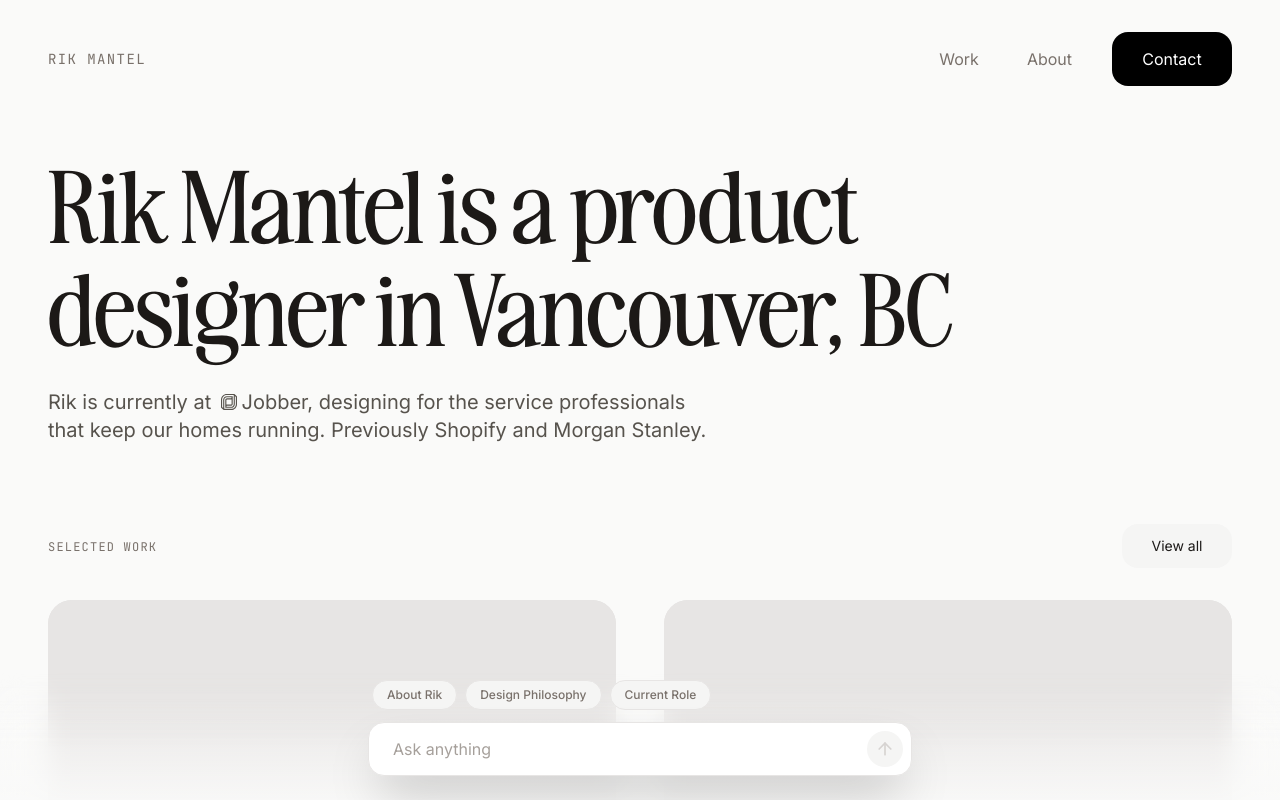
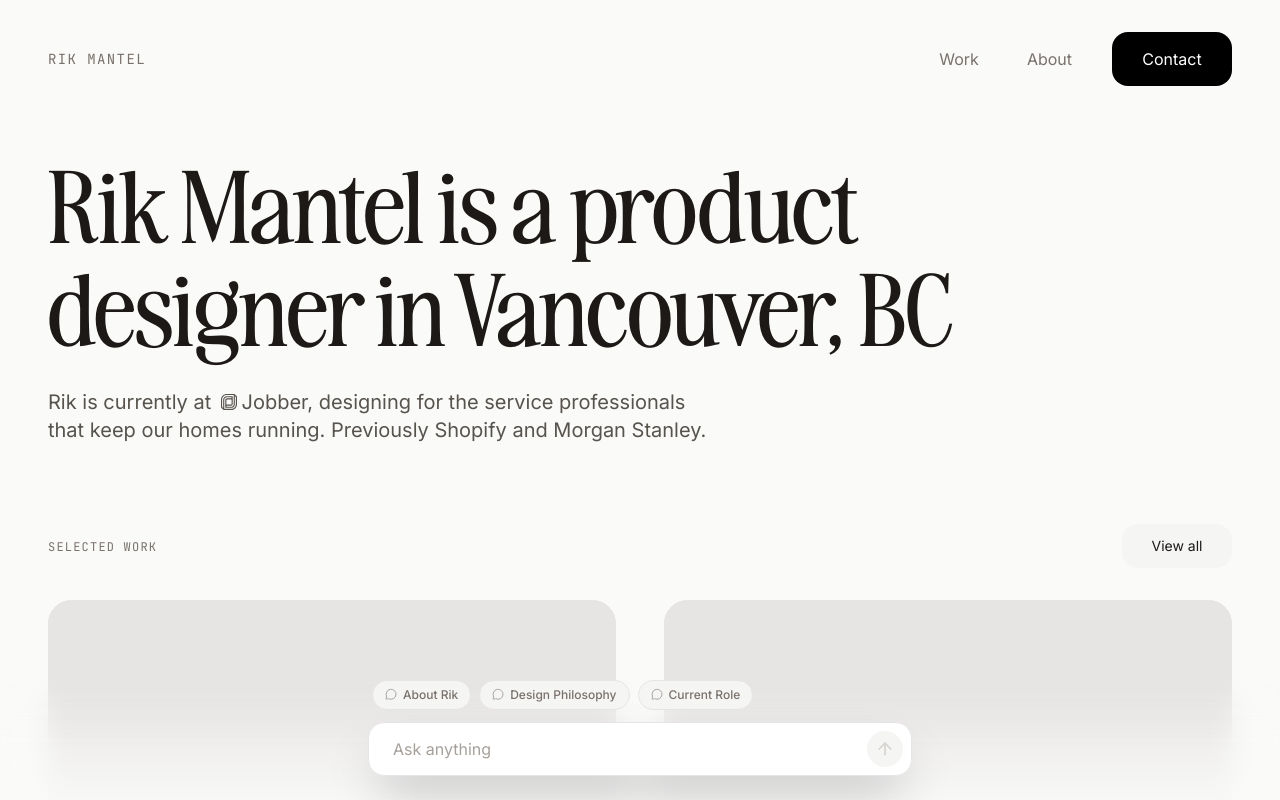
Before and after one commit to rikmantel/rikm-portfolio, a Next.js app: page / in a window 1280 px wide. Shown: the top 800 px of the page. Built offline with nearby package versions, Linux system fonts and the light colour scheme.

Commit message:
added conversation starter chips and applied styling

```diff
--- a/src/components/chat/ChatChips.tsx
+++ b/src/components/chat/ChatChips.tsx
@@ -3,6 +3,7 @@
 import { usePathname } from "next/navigation";
 import { useChat } from "./ChatContext";
 import { motion, AnimatePresence } from "framer-motion";
+import { MessageCircle } from "lucide-react";
 
 const CHIPS_BY_ROUTE: Record<string, string[]> = {
     "/": ["About Rik", "Design Philosophy", "Current Role"],
@@ -62,8 +63,13 @@
                         animate="visible"
                         exit="exit"
                         onClick={() => sendMessage(chip)}
-                        className="px-3.5 py-1.5 bg-stone-100 border border-stone-200  rounded-full text-xs font-medium text-stone-500 hover:bg-stone-100 hover:text-stone-600 cursor-pointer pointer-events-auto transition-colors duration-200"
+                        className="flex items-center gap-1.5 px-3 py-1.5 bg-stone-100 border border-stone-200  rounded-full text-xs font-medium text-stone-500 hover:bg-stone-100 hover:text-stone-600 hover:border-stone-300 cursor-pointer pointer-events-auto transition-colors duration-200"
+
                     >
+                        <MessageCircle
+                            size={12}
+                            className="opacity-60 inline-flex items-center justify-center translate-y-[-0.75px]"
+                        />
                         {chip}
                     </motion.button>
                 ))}
```
